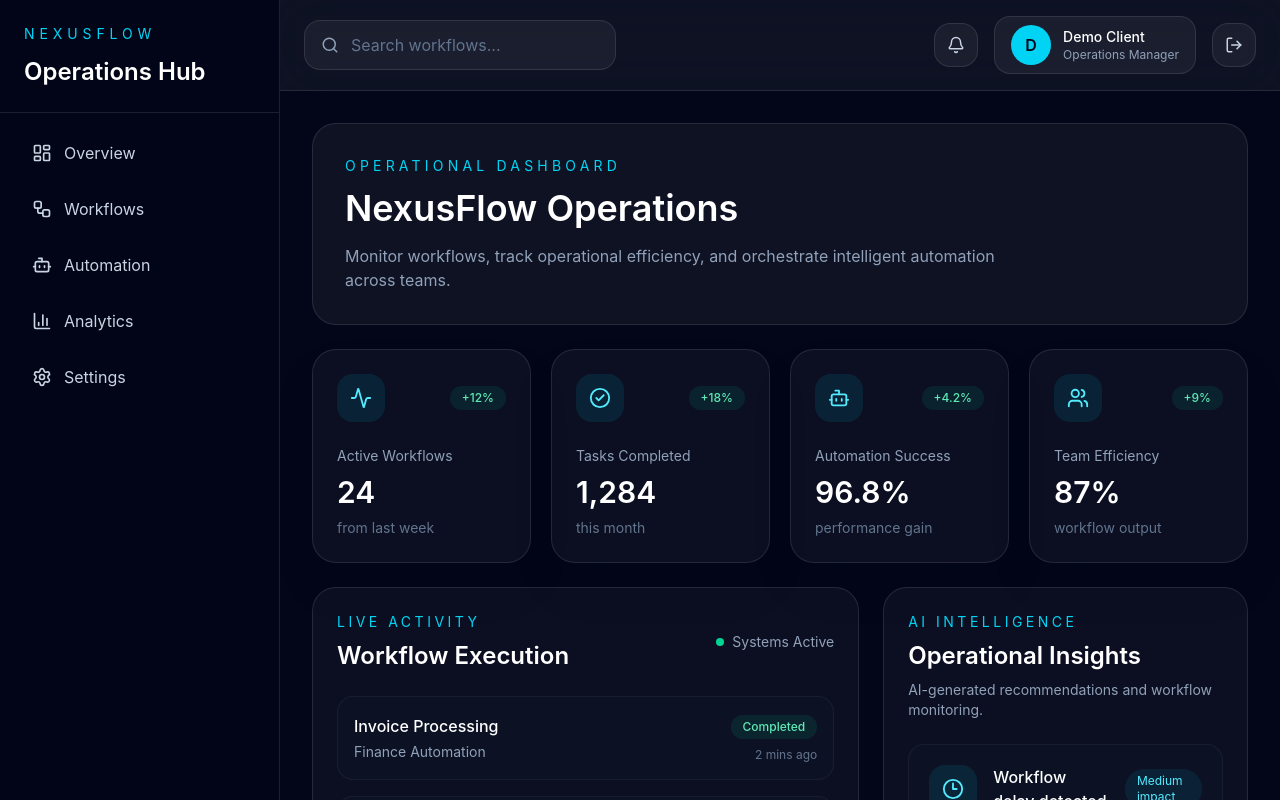
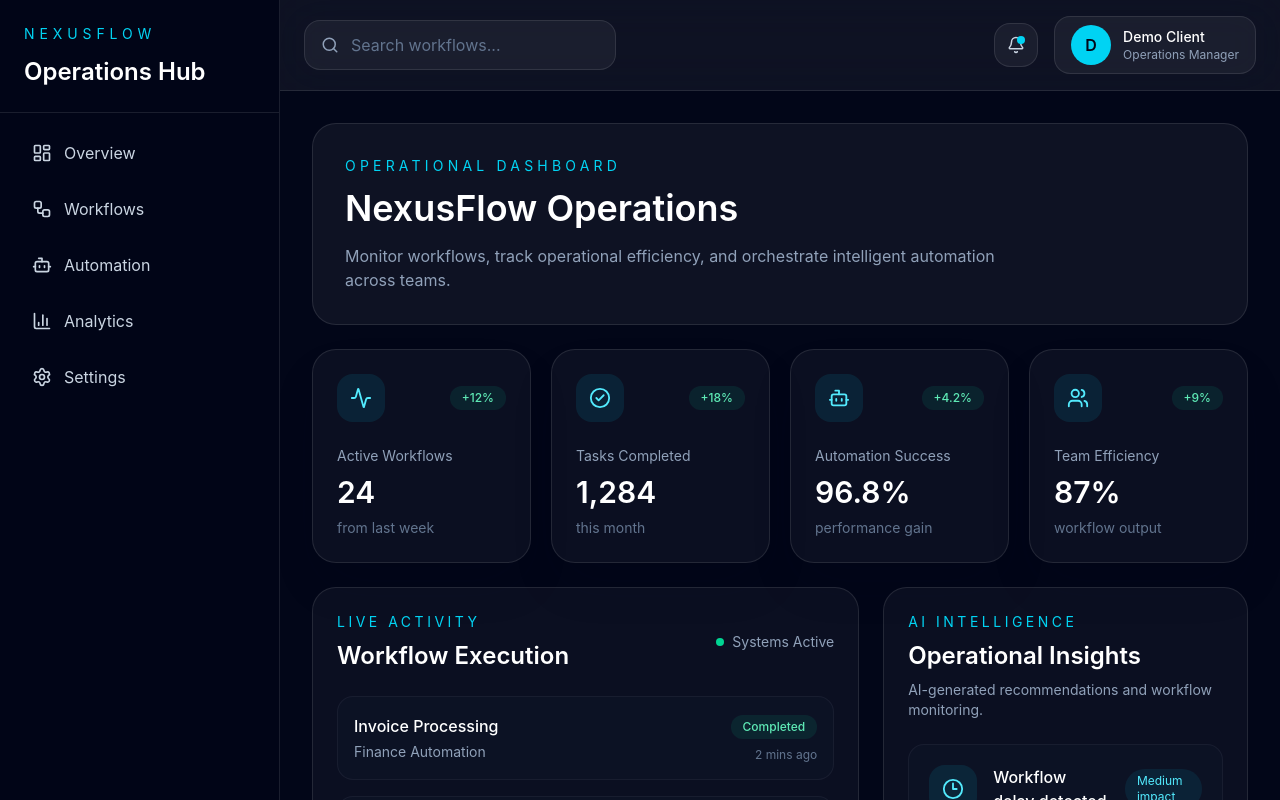
Before and after one commit to anitahkimanthi/nexusflow, a React (Vite) app: page /dashboard in a window 1280 px wide. Both pictures are taken after a click on the button "Access Dashboard". Shown: the top 800 px of the page. Built offline with nearby package versions, Linux system fonts and the light colour scheme; the HTML template or start-up script is replaced by a standard one.

Commit message:
ch: add notification and user profile dropdown

```diff
--- a/src/components/dashboard/Topbar.tsx
+++ b/src/components/dashboard/Topbar.tsx
@@ -2,6 +2,7 @@ import { Bell, LogOut, Search, Menu } from "lucide-react";
 import { useNavigate } from "react-router-dom";
 import { logout } from "../../redux/authSlice";
 import { useAppDispatch, useAppSelector } from "../../redux/hooks";
+import { useState } from "react";
 
 type DashboardTopbarProps = {
     onMenuClick: () => void;
@@ -12,6 +13,8 @@ export default function Topbar({ onMenuClick }: DashboardTopbarProps) {
     const dispatch = useAppDispatch();
     const navigate = useNavigate();
     const user = useAppSelector((state) => state.auth.user);
+    const [isNotificationsOpen, setIsNotificationsOpen] = useState(false);
+    const [isUserMenuOpen, setIsUserMenuOpen] = useState(false);
 
     const handleLogout = () => {
         dispatch(logout());
@@ -36,16 +39,52 @@ export default function Topbar({ onMenuClick }: DashboardTopbarProps) {
             </div>
 
             <div className="flex items-center gap-4">
-                <button className="flex h-11 w-11 items-center justify-center rounded-2xl border border-white/10 bg-white/5 text-slate-300 transition hover:text-white">
+
+
+                <div className="relative">
+                    <button
+                        onClick={() => setIsNotificationsOpen((prev) => !prev)}
+                        className="relative flex h-11 w-11 items-center justify-center rounded-2xl border border-white/10 bg-white/5 text-slate-300 transition hover:text-white"
+                    >
                         <Bell size={18} />
+
+                        <span className="absolute right-3 top-3 h-2 w-2 rounded-full bg-cyan-400" />
                     </button>
 
-                <div className="flex items-center gap-3 rounded-2xl border border-white/10 bg-white/5 px-4 py-2">
+                    {isNotificationsOpen && (
+                        <div className="absolute right-0 top-14 z-50 w-80 rounded-3xl border border-white/10 bg-slate-950 p-4 shadow-2xl">
+                            <p className="mb-4 text-sm uppercase tracking-[0.25em] text-cyan-400">
+                                Notifications
+                            </p>
+
+                            <div className="space-y-3">
+                                {[
+                                    "Client onboarding workflow completed.",
+                                    "AI detected a delay in approval tasks.",
+                                    "Automation success rate increased to 96.8%.",
+                                ].map((item) => (
+                                    <div
+                                        key={item}
+                                        className="rounded-2xl border border-white/5 bg-white/[0.04] p-3 text-sm text-slate-300"
+                                    >
+                                        {item}
+                                    </div>
+                                ))}
+                            </div>
+                        </div>
+                    )}
+                </div>
+
+                <div className="relative">
+                    <button
+                        onClick={() => setIsUserMenuOpen((prev) => !prev)}
+                        className="flex items-center gap-3 rounded-2xl border border-white/10 bg-white/5 px-4 py-2 transition hover:bg-white/10"
+                    >
                         <div className="flex h-10 w-10 items-center justify-center rounded-full bg-cyan-400 font-semibold text-slate-950">
                             {user?.name?.charAt(0) || "D"}
                         </div>
 
-                    <div>
+                        <div className="hidden text-left sm:block">
                             <p className="text-sm font-medium">
                                 {user?.name || "Demo Client"}
                             </p>
@@ -54,14 +93,37 @@ export default function Topbar({ onMenuClick }: DashboardTopbarProps) {
                                 {user?.role || "Operations Manager"}
                             </p>
                         </div>
+                    </button>
+
+                    {isUserMenuOpen && (
+                        <div className="absolute right-0 top-14 z-50 w-64 rounded-3xl border border-white/10 bg-slate-950 p-4 shadow-2xl">
+                            <div className="mb-4 border-b border-white/10 pb-4">
+                                <p className="font-medium">
+                                    {user?.name || "Demo Client"}
+                                </p>
+
+                                <p className="mt-1 text-sm text-slate-400">
+                                    {user?.email || "client@nexusflow.ai"}
+                                </p>
                             </div>
+
+                            <button className="w-full rounded-2xl px-4 py-3 text-left text-sm text-slate-300 transition hover:bg-white/5 hover:text-white">
+                                Profile
+                            </button>
+
+                            <button className="w-full rounded-2xl px-4 py-3 text-left text-sm text-slate-300 transition hover:bg-white/5 hover:text-white">
+                                Workspace Settings
+                            </button>
 
                             <button
                                 onClick={handleLogout}
-                    className="flex h-11 w-11 items-center justify-center rounded-2xl border border-white/10 bg-white/5 text-slate-300 transition hover:border-rose-400/40 hover:text-rose-300"
+                                className="mt-2 w-full rounded-2xl px-4 py-3 text-left text-sm text-rose-300 transition hover:bg-rose-500/10"
                             >
-                    <LogOut size={18} />
+                                Sign out
                             </button>
+                        </div>
+                    )}
+                </div>
             </div>
         </header>
     );
```
Lines whose indentation alone changed are shown as unchanged.
